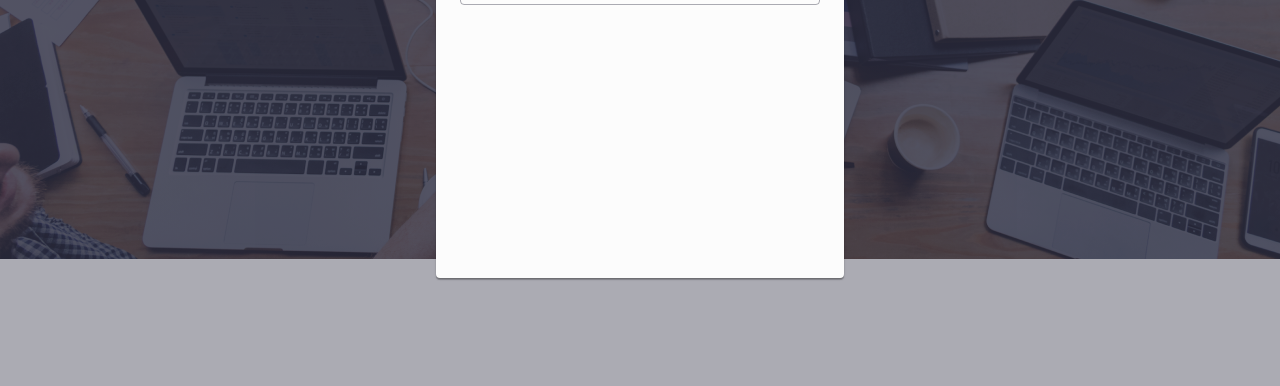
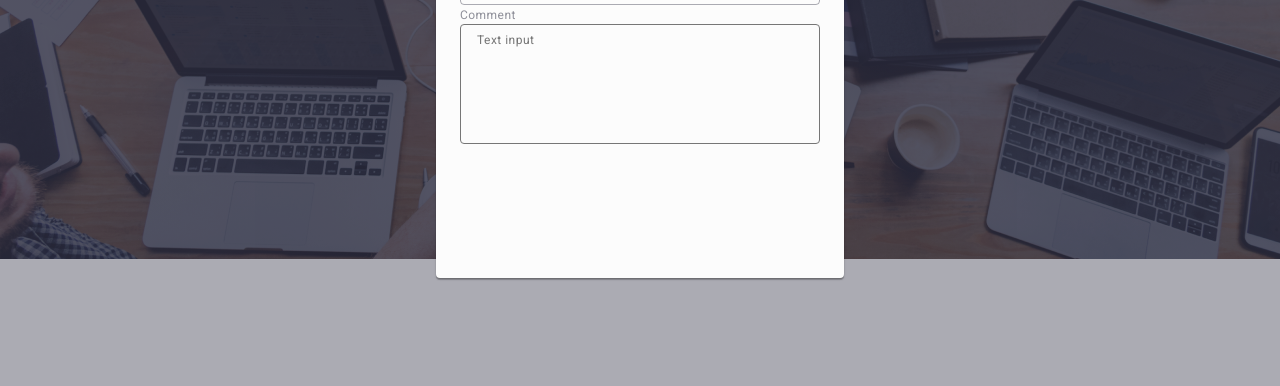
Before and after one commit to BiMia/goit-markup-hw-06, a plain HTML site: page index.html in a window 1280 px wide. Both pictures are taken after a click on the button "Order Service". Shown: the part 414-800 px from the top of the page. Drawn offline with nearby package versions, Linux system fonts and the light colour scheme.

Commit message:
homework6

```diff
--- a/css/style.css
+++ b/css/style.css
@@ -126,6 +126,22 @@ ul {
 
 .modal-labels-svg:focus {
   fill: #4d5ae5;
+}
+
+.comment-section {
+  width: 100%;
+  height: 120px;
+  font-size: 12px;
+  line-height: 1.17;
+  letter-spacing: 0.04em;
+  color: rgba(46, 47, 66, 0.4);
+  border: (1px solid rgba(46, 47, 66, 0.4));
+  border-radius: 4px;
+  background-color: transparent;
+  padding: 8px 16px;
+  outline: transparent;
+  resize: none;
+  transition: border-color 250ms cubic-bezier(0.4, 0, 0.2, 1);
 }
 
 .modal-button {
--- a/index.html
+++ b/index.html
@@ -472,6 +472,15 @@
               <use href="./images/icons.svg#email-black" />
             </svg>
           </div>
+          <div class="modal-content">
+            <label class="modal-labels" for="user-comment">Comment</label>
+            <textarea
+              class="comment-section"
+              id="user-comment"
+              name="user-comment"
+              placeholder="Text input"
+            ></textarea>
+          </div>
         </form>
         <button class="modal-button" type="button" data-modal-close>
           <svg class="modal-svg" width="8" height="8">
```
